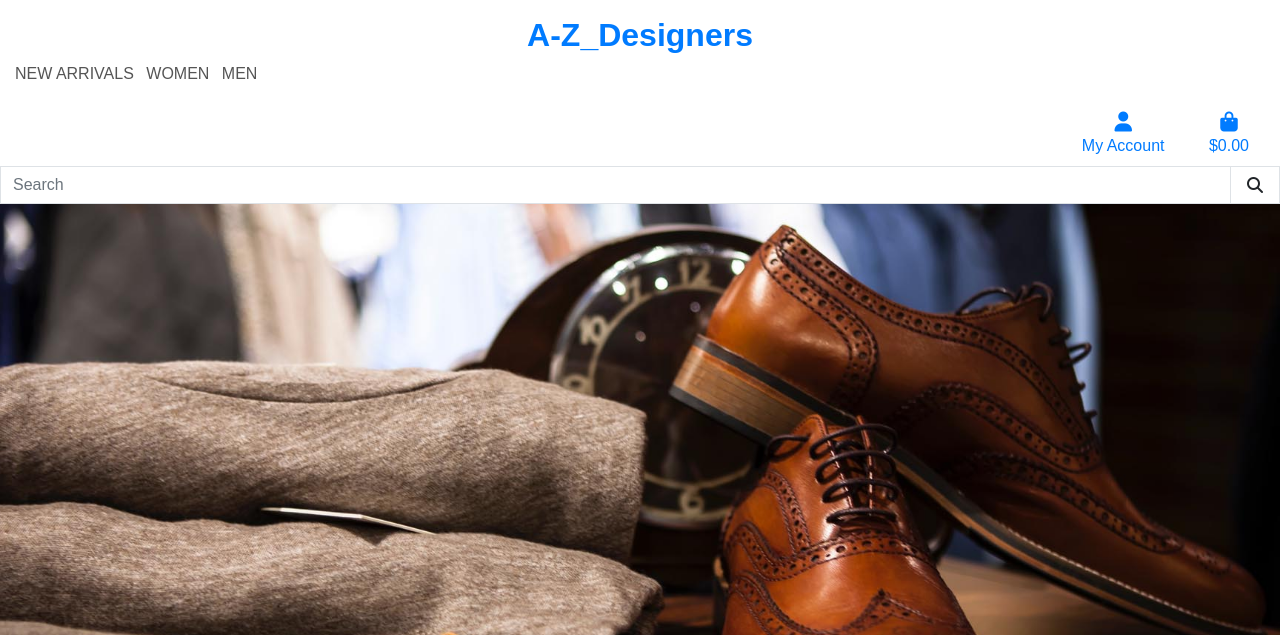
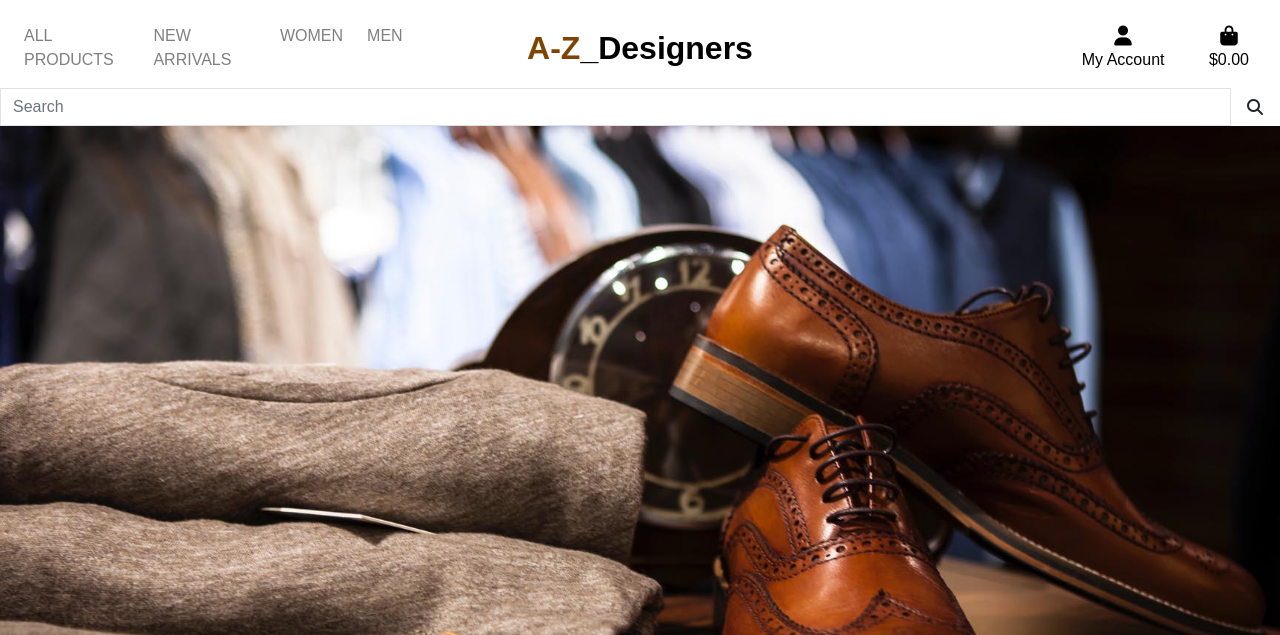
Before and after one commit to Renaldas0/A-Z_designers, a Django app: page / in a window 1280 px wide. Shown: the top 635 px of the page. Run offline with Django 3.2, Linux system fonts and the light colour scheme; some libraries are stand-ins or nearby versions; some web fonts are replaced.

Commit message:
added navbar style for smaller devices

```diff
--- a/static/css/style.css
+++ b/static/css/style.css
@@ -10,13 +10,27 @@ html {
     height: 100%;
 }
 
+a {
+    color: black;
+}
+
 body {
     background: url('/media/main-page.jpg') no-repeat center center fixed;
     background-size: cover;
     height: calc(100vh - 164px);
-    color: #555;
     font-family: 'Antic Didone', sans-serif;
 }
+
+/* LOGO */
+
+.logo {
+    color: black;
+}
+
+.logo-span {
+    color: rgb(126, 69, 0);
+}
+
 
 /* from Bulma */
 .icon {
@@ -26,3 +40,7 @@ body {
     height: 1.5rem;
     width: 1.5rem;
 }
+
+.bg-black {
+    background: #000 !important;
+}
--- a/templates/base.html
+++ b/templates/base.html
@@ -21,14 +21,12 @@
 
     {% block corejs%}
     <script src="https://kit.fontawesome.com/0fc8d7e1ea.js" crossorigin="anonymous"></script>
-    <script src="https://cdn.jsdelivr.net/npm/jquery@3.5.1/dist/jquery.min.js"
-        integrity="sha256-9/aliU8dGd2tb6OSsuzixeV4y/faTqgFtohetphbbj0=" crossorigin="anonymous">
+    <!-- Option 1: jQuery and Bootstrap Bundle (includes Popper) -->
+    <script src="https://cdn.jsdelivr.net/npm/jquery@3.5.1/dist/jquery.slim.min.js"
+        integrity="sha384-DfXdz2htPH0lsSSs5nCTpuj/zy4C+OGpamoFVy38MVBnE+IbbVYUew+OrCXaRkfj" crossorigin="anonymous">
     </script>
-    <script src="https://cdn.jsdelivr.net/npm/popper.js@1.16.1/dist/umd/popper.min.js"
-        integrity="sha384-9/reFTGAW83EW2RDu2S0VKaIzap3H66lZH81PoYlFhbGU+6BZp6G7niu735Sk7lN" crossorigin="anonymous">
-    </script>
-    <script src="https://cdn.jsdelivr.net/npm/bootstrap@4.6.2/dist/js/bootstrap.min.js"
-        integrity="sha384-+sLIOodYLS7CIrQpBjl+C7nPvqq+FbNUBDunl/OZv93DB7Ln/533i8e/mZXLi/P+" crossorigin="anonymous">
+    <script src="https://cdn.jsdelivr.net/npm/bootstrap@4.6.2/dist/js/bootstrap.bundle.min.js"
+        integrity="sha384-Fy6S3B9q64WdZWQUiU+q4/2Lc9npb8tCaSX9FK7E8HnRr0Jz8D6OP9dO5Vg3Q9ct" crossorigin="anonymous">
     </script>
     {% endblock %}
 
@@ -37,21 +35,63 @@
 
 <body>
     <header class="container-fluid fixed-top">
-        <div id="topnav" class="row bg-white pt-lg-2 d-none d-lg-flex text-center">
-            <div class="col-12 col-lg-12 my-auto py-1 py-lg-0 text-center header">
-                <div class="header-logo">
+        <div id="mainnav" class="row pt-lg-2 bg-white d-lg-flex">
+            <!-- Main navigation for medium/small devices-->
+            <nav class="navbar navbar-expand-lg header-mainnav col-lg-4 navbar-light">
+                <button class="navbar-toggler" type="button" data-toggle="collapse"
+                    data-target="#navbarSupportedContent" aria-controls="navbarSupportedContent" aria-expanded="false"
+                    aria-label="Toggle navigation">
+                    <span class="navbar-toggler-icon"></span>
+                </button>
+                <!-- Main navigation for larger devices -->
+                <div class="collapse navbar-collapse" id="navbarSupportedContent">
+                    <ul class="text-left navbar-nav mr-auto">
+                        <li class="nav-item list list-inline-item dropdown text-uppercase"><a href="" class="nav-link"
+                                id="all-products-link" data-toggle="dropdown" aria-haspopup="true"
+                                aria-expanded="false">All
+                                Products</a>
+                            <div class="dropdown-menu border-0" aria-labelledby="all-products-link">
+                                <a href="" class="text-capitalize dropdown-item">by price</a>
+                                <a href="" class="text-capitalize dropdown-item">by rating</a>
+                                <a href="" class="text-capitalize dropdown-item">by category</a>
+                                <a href="" class="text-capitalize dropdown-item">all products</a>
+                            </div>
+                        </li>
+                        <li class="nav-item list list-inline-item text-uppercase"><a href="" class="nav-link">New
+                                Arrivals</a>
+                        </li>
+                        <li class="nav-item list list-inline-item dropdown text-uppercase"><a href="" class="nav-link"
+                                id="all-products-link" data-toggle="dropdown" aria-haspopup="true"
+                                aria-expanded="false">Women</a>
+                            <div class="dropdown-menu border-0" aria-labelledby="all-products-link">
+                                <a href="" class="text-capitalize dropdown-item">t-shirts</a>
+                                <a href="" class="text-capitalize dropdown-item">jeans</a>
+                                <a href="" class="text-capitalize dropdown-item">shoes</a>
+                                <a href="" class="text-capitalize dropdown-item">headwear</a>
+                            </div>
+                        </li>
+                        <li class="nav-item list list-inline-item dropdown text-uppercase"><a href="" class="nav-link"
+                                id="all-products-link" data-toggle="dropdown" aria-haspopup="true"
+                                aria-expanded="false">Men</a>
+                            <div class="dropdown-menu border-0" aria-labelledby="all-products-link">
+                                <a href="" class="text-capitalize dropdown-item">t-shirts</a>
+                                <a href="" class="text-capitalize dropdown-item">jeans</a>
+                                <a href="" class="text-capitalize dropdown-item">shoes</a>
+                                <a href="" class="text-capitalize dropdown-item">headwear</a>
+                            </div>
+                        </li>
+                    </ul>
+                </div>
+            </nav>
+            <!-- Logo -->
+            <div class="col-12 col-lg-4 my-auto py-1 py-lg-0 text-center header">
                 <a href="{% url 'home' %}" class="nav-link main-logo-link">
-                        <h2 class="logo-font text-black my-0 text-center"><strong>A-Z_Designers</strong></h2>
+                    <h2 class="logo logo-font my-0 text-center"><strong><span
+                                class="logo-span">A-Z</span>_Designers</strong></h2>
                 </a>
             </div>
-                <div class="header-mainnav">
-                    <ul class="text-lg-left">
-                        <li class="list list-inline-item dropdown text-uppercase"><a>New Arrivals</a></li>
-                        <li class="list list-inline-item dropdown text-uppercase"><a>Women</a></li>
-                        <li class="list list-inline-item dropdown text-uppercase"><a>Men</a></li>
-                    </ul>
-                </div>
-                <div class="header-utilities text-right my-auto py-1 py-lg-0">
+            <!-- Account / Shopping bag -->
+            <div class="header-utilities col-lg-4 text-lg-right my-auto py-1 py-lg-0">
                 <ul class="list-inline list-unstyled text-center text-lg-right my-0">
                     <li class="list list-inline-item dropdown">
                         <a class="text-black nav-link" href="#" id="user-options" data-toggle="dropdown"
@@ -61,6 +101,7 @@
                                 <p class="my-0">My Account</p>
                             </div>
                         </a>
+                        <!-- Account options -->
                         <div class="dropdown-menu border-0" aria-labelledby="user-options">
                             {% if request.user.is_authenticated %}
                             {% if request.user.is_superuser %}
@@ -93,15 +134,14 @@
                     </li>
                 </ul>
             </div>
-            </div>
-
-            <div class="col-12 col-lg-12 my-auto px-lg-0 header-search">
+            <!-- Search Bar -->
+            <div class="col-12 col-lg-12 my-auto my-1 px-0 header-search">
                 <form action="" method="GET">
                     <div class="input-group w-100">
                         <input class="form-control border border-black rounded-0" type="text" name="q"
                             placeholder="Search">
                         <div class="input-group-append">
-                            <button class="form-control btn btn-black border border-black rounded-0" type="submit">
+                            <button class="form-control btn btn-black" type="submit">
                                 <span class="icon">
                                     <i class="fas fa-search"></i>
                                 </span>
@@ -112,6 +152,7 @@
             </div>
         </div>
     </header>
+
 
     {% if messages %}
     <div class="message-container"></div>
```
Lines whose indentation alone changed are shown as unchanged.
